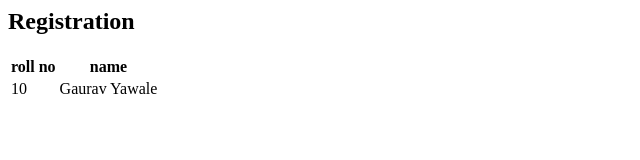
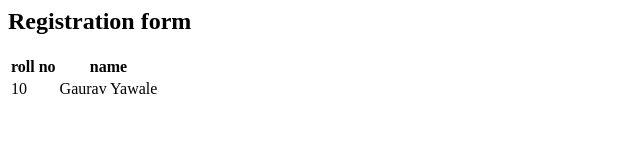
Before and after one commit to YawaleGaurav/git_project1, a plain HTML site: page Register.html in a window 1280 px wide. Shown: the full height of the page, 0-640 px from the left. Drawn offline with Linux system fonts and the light colour scheme.

```diff
--- a/Register.html
+++ b/Register.html
@@ -4,7 +4,7 @@
 
 </head>
 <body>
-    <h2>Registration</h2>
+    <h2>Registration form</h2>
     <form action="frm">
 <table>
     <tr>
```
